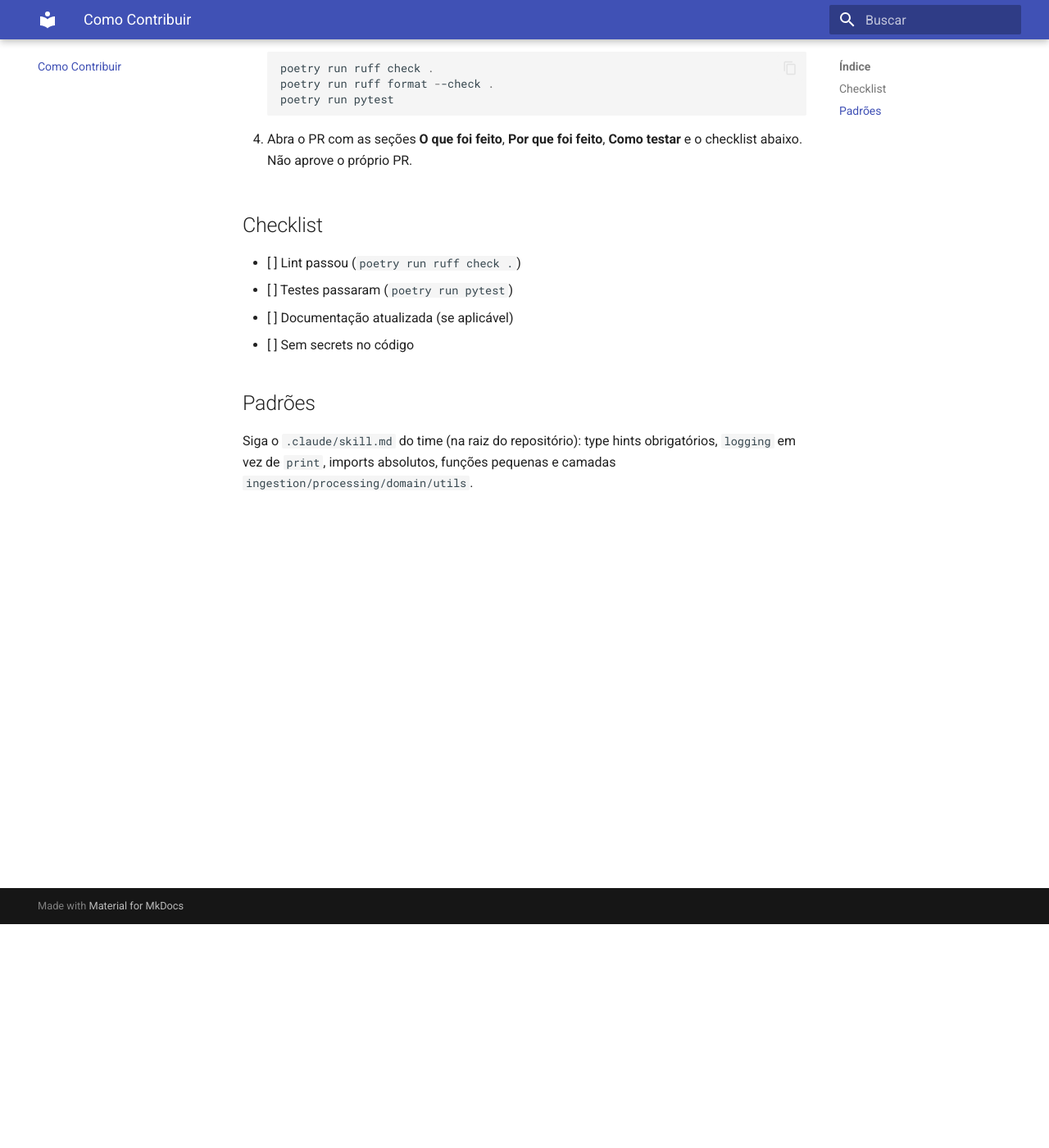
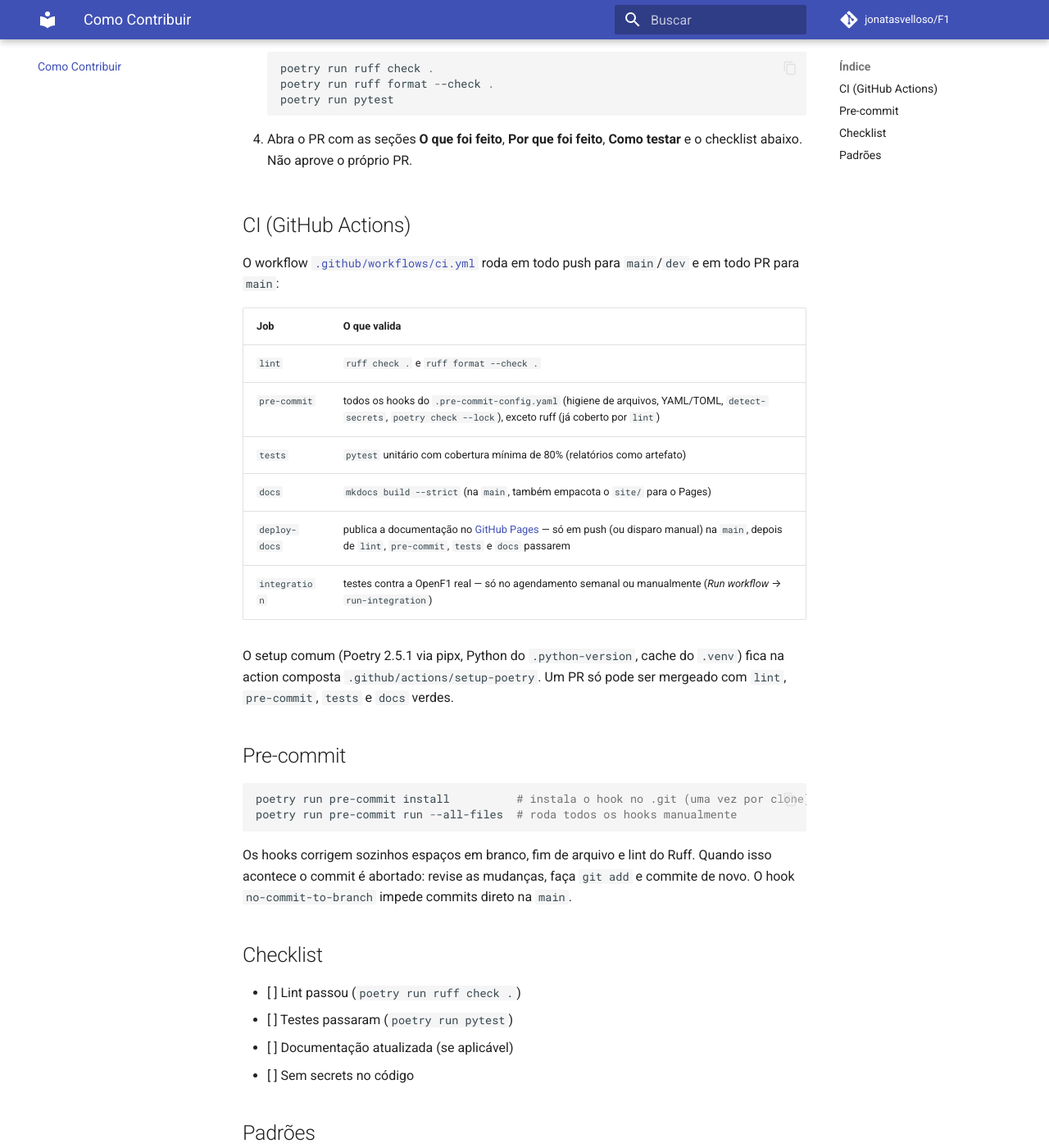
Before and after one commit to jonatasvelloso/F1, an MkDocs documentation site: the page built from docs/docs/contributing.md, in a window 1280 px wide and 1400 px high, scrolled down 273 px. Shown: the whole window at 82% size. Built offline with MkDocs 1.6.1 and Material for MkDocs 9.7.7, drawn with Linux system fonts in a browser that asks for light colours; comment, search, counter and statistics services are not loaded.

Commit message:
Adicionando CI e Pre Commit

````diff
--- a/docs/docs/contributing.md
+++ b/docs/docs/contributing.md
@@ -13,6 +13,35 @@
 4. Abra o PR com as seções **O que foi feito**, **Por que foi feito**, **Como testar** e
    o checklist abaixo. Não aprove o próprio PR.
 
+## CI (GitHub Actions)
+
+O workflow [`.github/workflows/ci.yml`](https://github.com/jonatasvelloso/F1/blob/main/.github/workflows/ci.yml)
+roda em todo push para `main`/`dev` e em todo PR para `main`:
+
+| Job | O que valida |
+|---|---|
+| `lint` | `ruff check .` e `ruff format --check .` |
+| `pre-commit` | todos os hooks do `.pre-commit-config.yaml` (higiene de arquivos, YAML/TOML, `detect-secrets`, `poetry check --lock`), exceto ruff (já coberto por `lint`) |
+| `tests` | `pytest` unitário com cobertura mínima de 80% (relatórios como artefato) |
+| `docs` | `mkdocs build --strict` (na `main`, também empacota o `site/` para o Pages) |
+| `deploy-docs` | publica a documentação no [GitHub Pages](https://jonatasvelloso.github.io/F1/) — só em push (ou disparo manual) na `main`, depois de `lint`, `pre-commit`, `tests` e `docs` passarem |
+| `integration` | testes contra a OpenF1 real — só no agendamento semanal ou manualmente (*Run workflow* → `run-integration`) |
+
+O setup comum (Poetry 2.5.1 via pipx, Python do `.python-version`, cache do `.venv`) fica
+na action composta `.github/actions/setup-poetry`. Um PR só pode ser mergeado com
+`lint`, `pre-commit`, `tests` e `docs` verdes.
+
+## Pre-commit
+
+```powershell
+poetry run pre-commit install          # instala o hook no .git (uma vez por clone)
+poetry run pre-commit run --all-files  # roda todos os hooks manualmente
+```
+
+Os hooks corrigem sozinhos espaços em branco, fim de arquivo e lint do Ruff. Quando isso
+acontece o commit é abortado: revise as mudanças, faça `git add` e commite de novo. O hook
+`no-commit-to-branch` impede commits direto na `main`.
+
 ## Checklist
 
 - [ ] Lint passou (`poetry run ruff check .`)
--- a/docs/mkdocs.yml
+++ b/docs/mkdocs.yml
@@ -1,5 +1,9 @@
 site_name: F1 — OpenF1 Analytics
 site_description: Dashboard das voltas mais rápidas por etapa, sobre a OpenF1 API
+site_url: https://jonatasvelloso.github.io/F1/
+repo_url: https://github.com/jonatasvelloso/F1
+repo_name: jonatasvelloso/F1
+edit_uri: edit/main/docs/docs/
 site_dir: ../site
 
 theme:
````
Also changed, not shown: docs/docs/project-structure.md (+4 -0 lines), .claude/plan.md, .claude/skill.md, .pre-commit-config.yaml, 3 other files.
